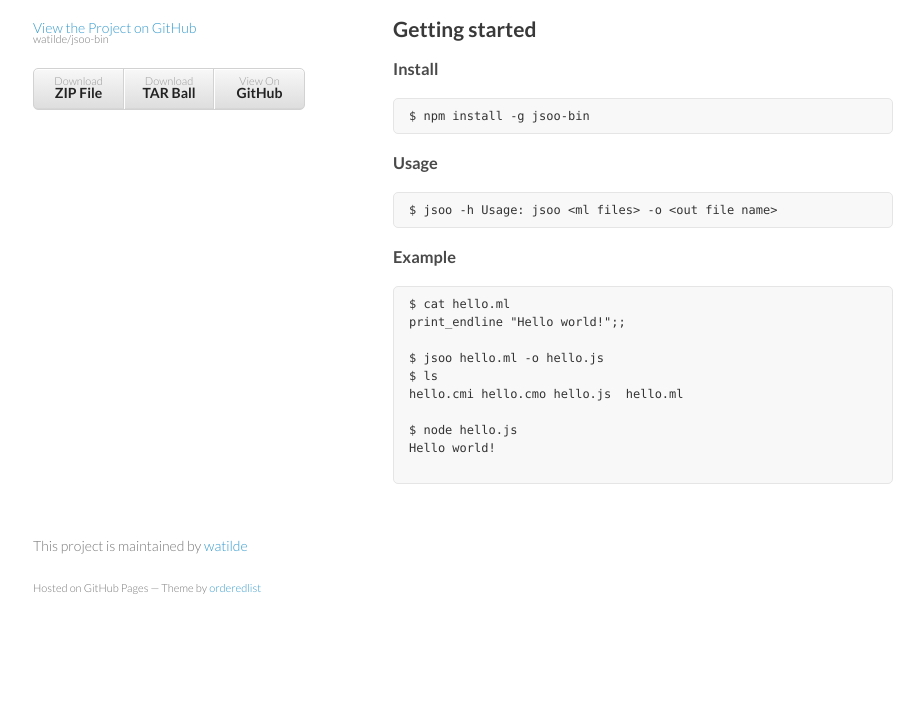
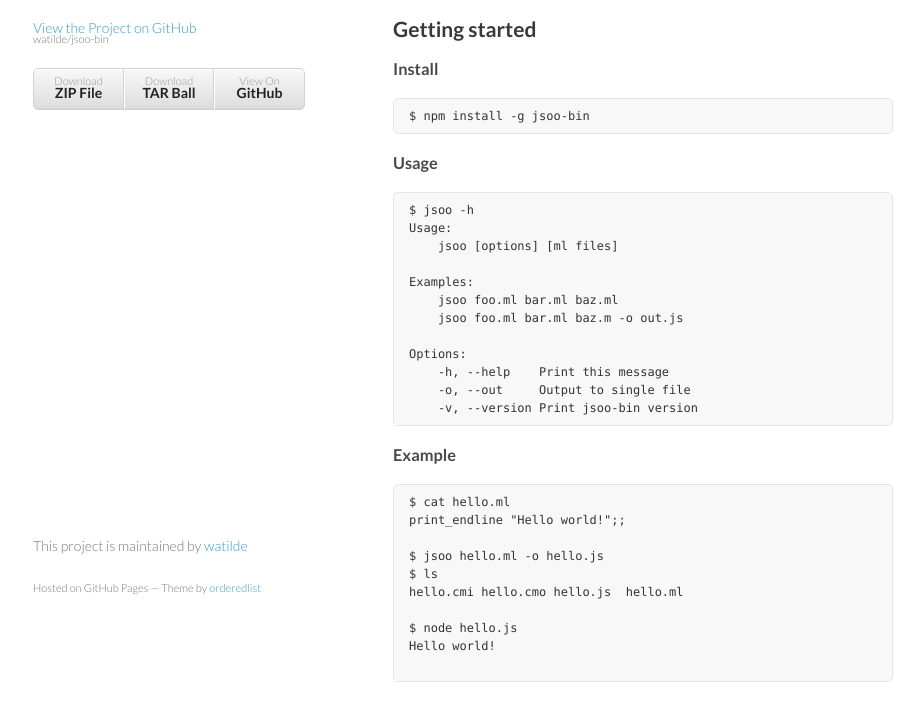
Before and after one commit to watilde/jsoo-bin, a plain HTML site: page index.html in a window 1280 px wide. Shown: the part 133-854 px from the top of the page, without its empty margins (177-1101 px from the left). Before the commit the page ends 800 px from the top, so only its background shows below. Drawn offline with Linux system fonts and the light colour scheme.

```diff
--- a/index.html
+++ b/index.html
@@ -45,7 +45,18 @@
 <h3>
 <a id="usage" class="anchor" href="#usage" aria-hidden="true"><span class="octicon octicon-link"></span></a>Usage</h3>
 
-<pre><code>$ jsoo -h Usage: jsoo &lt;ml files&gt; -o &lt;out file name&gt;
+<pre><code>$ jsoo -h
+Usage:
+    jsoo [options] [ml files]
+
+Examples:
+    jsoo foo.ml bar.ml baz.ml
+    jsoo foo.ml bar.ml baz.m -o out.js
+
+Options:
+    -h, --help    Print this message
+    -o, --out     Output to single file
+    -v, --version Print jsoo-bin version
 </code></pre>
 
 <h3>
```
Also changed, not shown: params.json (+1 -1 lines).
